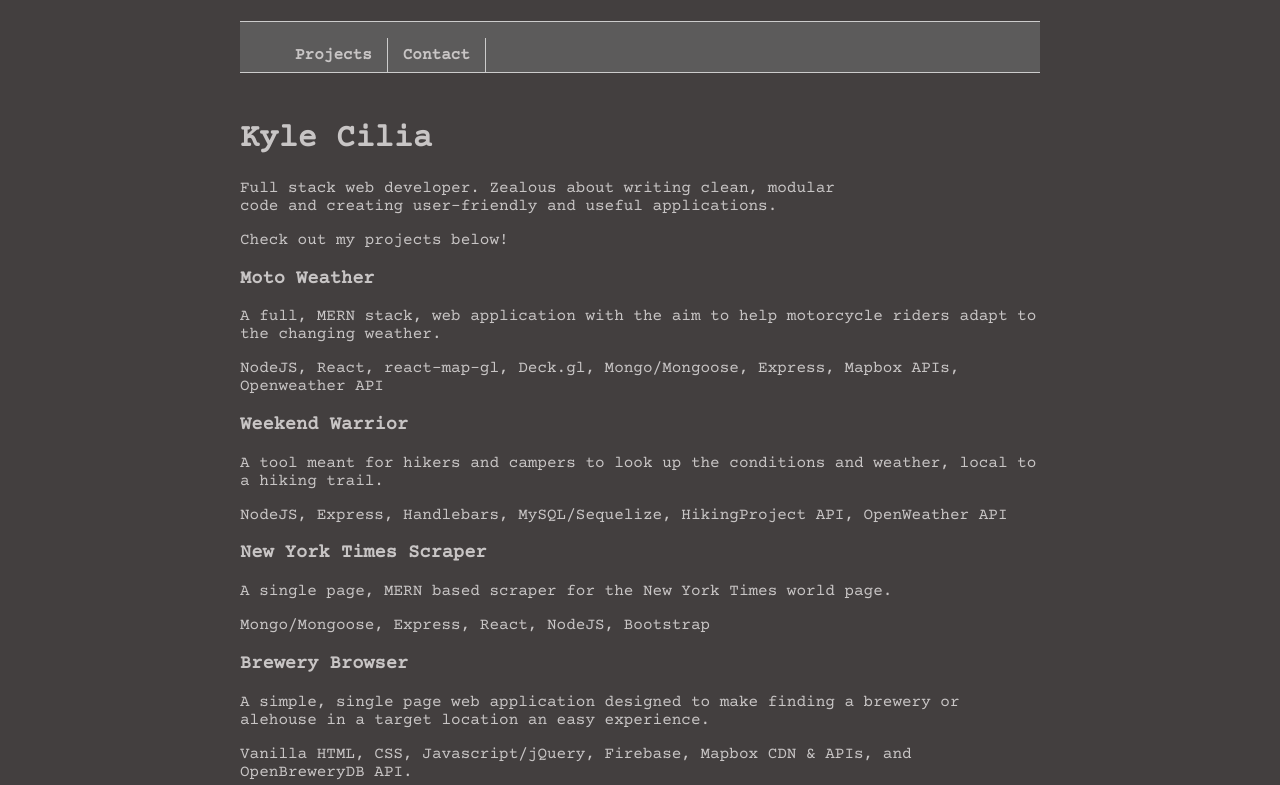
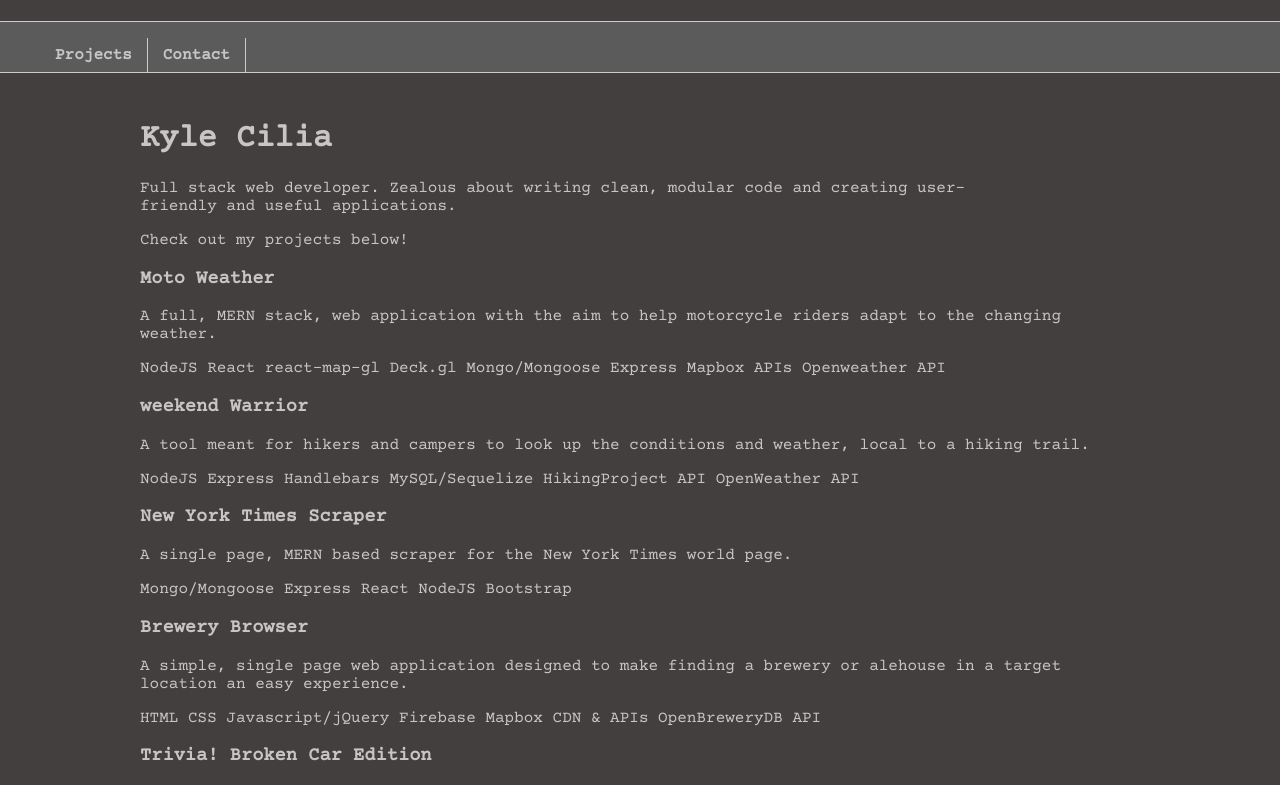
Before and after one commit to freshmangoes/portfolio, a React (Create React App) app: page / in a window 1280 px wide. Shown: the top 785 px of the page. Built offline with nearby package versions, Linux system fonts and the light colour scheme.

Commit message:
Adds all project content to json file so it can be mapped through rather than hard coded, for ease of future updates

```diff
--- a/src/App.css
+++ b/src/App.css
@@ -1,6 +1,8 @@
 .App {
-  text-align: center;
-  max-width: 800px;
+}
+
+.body {
+  max-width: 1000px;
   margin-left: auto;
   margin-right: auto;
 }
--- a/src/App.js
+++ b/src/App.js
@@ -7,11 +7,15 @@ import Contact from './components/Contact/Contact';
 
 function App() {
   return (
+
     <div className="App">
       <Nav/>
+      <div className='body'>
       <Intro/>
       <Projects/>
       <Contact/>
+
+      </div>
     </div>
   );
 }
--- a/src/components/Contact/Contact.css
+++ b/src/components/Contact/Contact.css
@@ -11,7 +11,7 @@
 }
 
 .contact-item a:link {
-	color: #ff9b00;
+  color: #ff9b00;
 }
 
 .contact-item a:visited {
--- a/src/components/Contact/Contact.js
+++ b/src/components/Contact/Contact.js
@@ -6,16 +6,12 @@ import './Contact.css';
 const Contact = () => {
 	return (
 		<div className='contact-container'>
-      <h3>
-        Contact
-      </h3>
+			<h3>Contact</h3>
 			<p className='contact-item'>
 				<a href='mailto:kylecilia@icloud.com'>Email</a>
-			</p>
-			<p className='contact-item'>
+        <span> \\ </span>
 				<a href='https://linkedin.com/in/kylecilia'>LinkedIn</a>
-			</p>
-			<p className='contact-item'>
+        <span> \\ </span>
 				<a href='https://github.com/freshmangoes'>Gitub</a>
 			</p>
 		</div>
--- a/src/components/Projects/Project/Project.js
+++ b/src/components/Projects/Project/Project.js
@@ -9,7 +9,14 @@ const Project = (props) => {
 		<div className='project-container'>
 			<h3 className='project-title'>{title}</h3>
 			<p className='project-description'>{description}</p>
-			<p className='project-technologies'>{tech}</p>
+			<p className='project-technologies'>
+				{/* tech comes in as an array */}
+				{tech.map(e => {
+					return (
+						<span key={e}>{e} </span>
+					)
+				})}
+			</p>
 
       {/* Add image and link to live demo to project */}
 		</div>
--- a/src/components/Projects/Projects.js
+++ b/src/components/Projects/Projects.js
@@ -2,19 +2,32 @@
 
 import React from 'react';
 import Project from './Project/Project';
-import Contact from '../Contact/Contact';
+import projects from './projects.json';
 
 const Projects = () => {
 	return (
 		<div>
-			<Project
+			{/* <Project
 				title='Moto Weather'
 				description='A full, MERN stack, web application with the aim to help motorcycle riders adapt to the changing weather.'
         tech='NodeJS, React, react-map-gl, Deck.gl, Mongo/Mongoose, Express, Mapbox APIs, Openweather API'
         link='https://moto-weather.herokuapp.com/'
-			/>
+			/> */}
 
-			<Project
+			{projects.data.map(e => {
+				return (
+					// console.log(e.title)
+					<Project
+						title={e.title}
+						description={e.description}
+						tech={e.tech}
+						link={e.link}
+						key={e.title}
+					/>
+				)
+			})}
+
+			{/* <Project
 				title='Weekend Warrior'
 				description='A tool meant for hikers and campers to look up the conditions and weather, local to a hiking trail.'
         tech='NodeJS, Express, Handlebars, MySQL/Sequelize, HikingProject API, OpenWeather API'
@@ -61,7 +74,7 @@ const Projects = () => {
 				description='A Giphy API search client. The user can add search buttons and click on them to search the Giphy API. Displays the rating and a still image of the gif, which the user can click to toggle animation.'
         tech='Vanilla HTML, Bootstrap, Javascript/jQuery'
         link='https://freshmangoes.github.io/giphy-search/'
-			/>
+			/> */}
 		</div>
 	);
 };
--- /dev/null
+++ b/src/components/Projects/projects.json
@@ -0,0 +1,73 @@
+{
+	"data": [
+		{
+			"title": "Moto Weather",
+			"description": "A full, MERN stack, web application with the aim to help motorcycle riders adapt to the changing weather.",
+			"tech": [
+				"NodeJS",
+				"React",
+				"react-map-gl",
+				"Deck.gl",
+				"Mongo/Mongoose",
+				"Express",
+				"Mapbox APIs",
+				"Openweather API"
+			],
+			"link": "https://moto-weather.herokuapp.com/"
+		},
+		{
+			"title": "weekend Warrior",
+			"description": "A tool meant for hikers and campers to look up the conditions and weather, local to a hiking trail.",
+			"tech": [
+				"NodeJS",
+				"Express",
+				"Handlebars",
+				"MySQL/Sequelize",
+				"HikingProject API",
+				"OpenWeather API"
+			],
+			"link": "https://the-weekend-warrior.herokuapp.com/"
+		},
+		{
+			"title": "New York Times Scraper",
+			"description": "A single page, MERN based scraper for the New York Times world page.",
+			"tech": ["Mongo/Mongoose", "Express", "React", "NodeJS", "Bootstrap"],
+			"link": "https://nyt-scraper-kcilia.herokuapp.com/"
+		},
+		{
+			"title": "Brewery Browser",
+			"description": "A simple, single page web application designed to make finding a brewery or alehouse in a target location an easy experience.",
+			"tech": [
+				"HTML",
+				"CSS",
+				"Javascript/jQuery",
+				"Firebase",
+				"Mapbox CDN & APIs",
+				"OpenBreweryDB API"
+			],
+			"link": "https://freshmangoes.github.io/project-1"
+		},
+		{
+			"title": "Trivia! Broken Car Edition",
+			"description": "A trivia game, featuring a theme of a broken car!",
+			"tech": ["HTML", "CSS", "Javascript"],
+			"link": "https://freshmangoes.github.io/TriviaGame/"
+		},
+		{
+			"title": "Hangman - Broken Car Edition!",
+			"description": "A word guess game, featuring a theme of common wear parts on a car.",
+			"tech": ["HTML", "Bootstrap/CSS", "Javascript"]
+		},
+		{
+			"title": "Crystals Collector",
+			"description": "A strategic guessing game, where the player has to reach a goal score to win with the psuedorandom values assigned, but hidden, at the start of the game.",
+			"tech": ["HTML", "Bootstrap/CSS", "Javascript/jQuery"],
+			"link": "https://freshmangoes.github.io/unit-4-game/"
+		},
+		{
+			"title": "Giphy Search",
+			"description": "A Giphy API search client. Features toggling between still image and animated gif, user search buttons, and gif ratings.",
+			"tech": ["HTML", "Bootstrap", "Javascript/jQuery"]
+		}
+	]
+}
```
